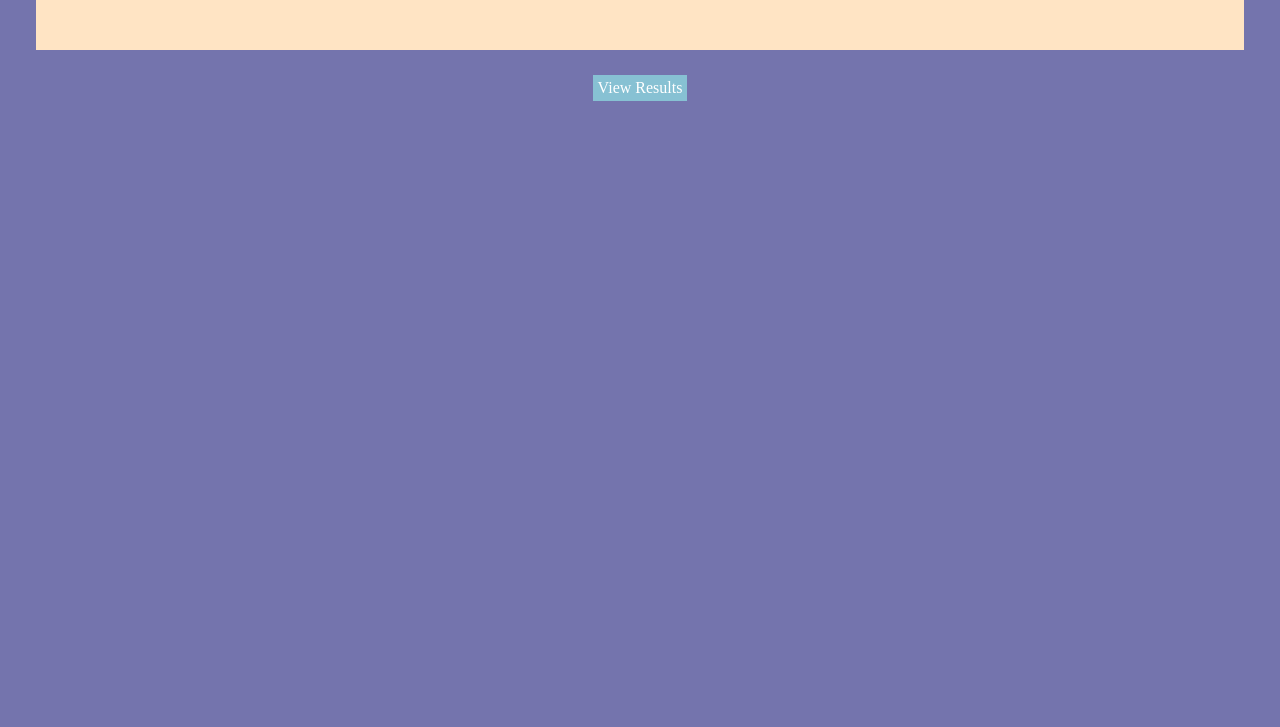
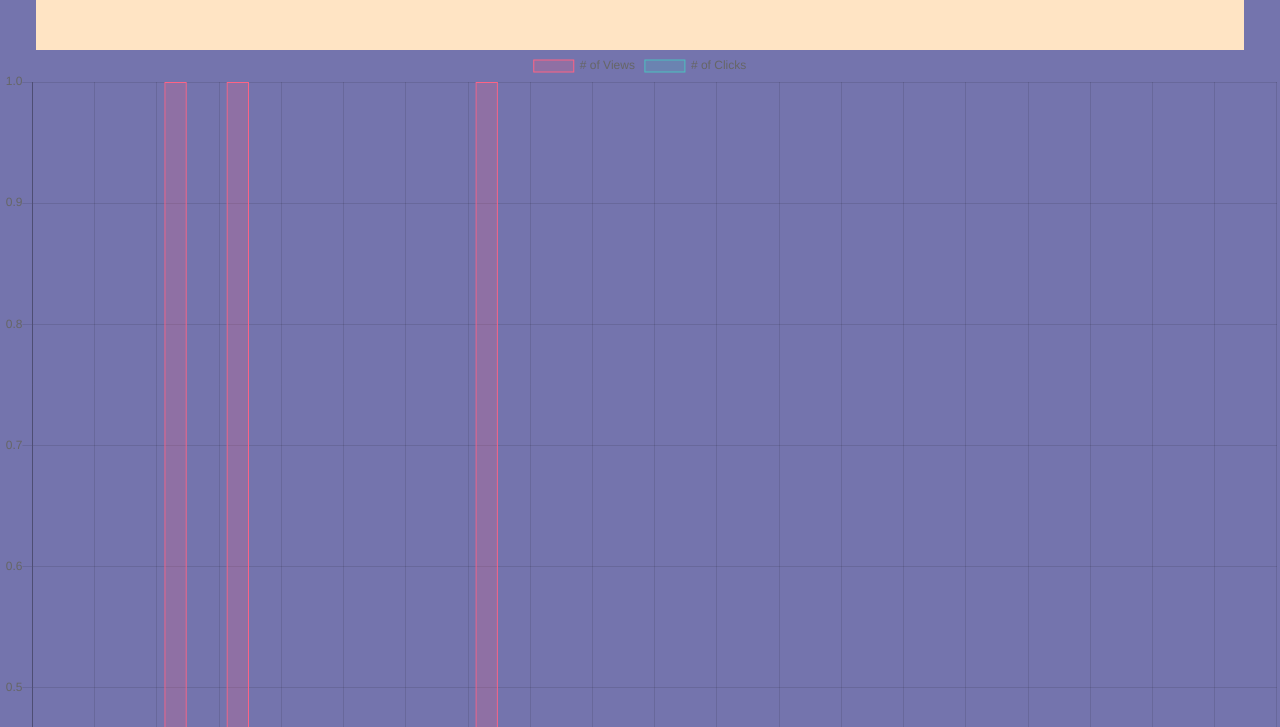
Before and after one commit to CoderMichelle/bus-mall, a plain HTML site: page index.html in a window 1280 px wide. Shown: the part 473-1200 px from the top of the page. Before the commit the page ends 800 px from the top, so only its background shows below. Drawn offline with nearby package versions, Linux system fonts and the light colour scheme.

Commit message:
worked on lab12

```diff
--- a/css/style.css
+++ b/css/style.css
@@ -56,3 +56,8 @@ ul {
   font-size: 20px;
   padding: 12px;
 }
+chart {
+  height: 450px;
+  width: 900px;
+  margin: auto;
+}
--- a/index.html
+++ b/index.html
@@ -1,9 +1,9 @@
 <!DOCTYPE html>
 
 <head>
+  <title>Bus Mall</title>
   <link rel="stylesheet" href="css/reset.css">
   <link rel="stylesheet" href="css/style.css">
-  <title>Document</title>
 </head>
 
 <body>
@@ -12,23 +12,17 @@
   </header>
   <main>
     <h3>Click on Your Favorite Product</h3>
-    <!-- <img id="image-one" src="img/bunny-goat.png" alt="some cute....." title="bunny-goat"> -->
     <section>
       <img>
       <img>
       <img>
     </section>
-    <div>View Results</div>
+    <section id="chart"></section>
+    <canvas id="productChart" width="400" height="400"></canvas>
+
     <ul></ul>
   </main>
-
-
-
-
-
-
-
-
+  <script src="https://cdn.jsdelivr.net/npm/chart.js@2.9.4/dist/Chart.min.js"></script>
   <script src="js/app.js"></script>
 </body>
 
--- a/js/app.js
+++ b/js/app.js
@@ -7,9 +7,10 @@ let clicksAllowed = 15;
 let imageLeft = document.querySelector('section img:first-child');
 let imageMiddle = document.querySelector('section img:nth-child(2)');
 let imageRight = document.querySelector('section img:nth-child(3)');
-
 let myContainer = document.querySelector('section');
 let myButton = document.querySelector('div');
+
+// Constructor
 
 function Product(name, fileExtension = 'jpg') {
   this.name = name;
@@ -64,15 +65,6 @@ function renderProducts() {
   helperRenderImages(imageMiddle, indexArray[1]);
   helperRenderImages(imageRight, indexArray[2]);
 
-
-  // image[i].src = allProducts[indexArray[i]].src;
-  // image[i].title = allProducts[indexArray[i]].name;
-  // allProducts[indexArray[i]].views++;
-
-  // imageTwo.src = allProducts[secondProductIndex].src;
-  // imageTwo.title = allProductProduc.name;
-  // allGoats[secondProductIndex].views++;
-
 }
 
 function helperRenderImages(imageSide, indexNumber) {
@@ -80,10 +72,6 @@ function helperRenderImages(imageSide, indexNumber) {
   imageSide.src = allProducts[indexNumber].src;
   imageSide.title = allProducts[indexNumber].name;
   allProducts[indexNumber].views++;
-
-  // imageTwo.src = allProducts[secondProductIndex].src;
-  // imageTwo.title = allProductProduc.name;
-  // allGoats[secondProductIndex].views++;
 
 }
 
@@ -117,15 +105,63 @@ function handleClick(event) {
   }
 }
 
-function handleButtonClick(event) {  //disable-eslint-line
+// function handleButtonClick(event) {  //disable-eslint-line
 
-  if (totalClicks === clicksAllowed) {
-    renderResults();
-  }
-  myButton.removeEventListener('click', handleButtonClick);
-}
+//   if (totalClicks === clicksAllowed) {
+//     renderResults();
+//   }
+//   myButton.removeEventListener
+//   renderProducts.('click', handleButtonClick);
+// }
 
 renderProducts();
+let productNames = [];
+let productViews = [];
+let productClicks = [];
+for (let i = 0; i < allProducts.length; i++) {
+  productNames.push(allProducts[i].name);
+  productViews.push(allProducts[i].views);
+  productClicks.push(allProducts[i].clicks);
+}
+console.log(productNames);
+console.log(productViews);
+console.log(productClicks);
+
+var chartObject = {
+  type: 'bar',
+  data: {
+    // labels: ['Red', 'Blue', 'Yellow', 'Green', 'Purple', 'Orange'],
+    labels: productNames,
+    datasets: [{
+      label: '# of Views',
+      data: productViews,
+      backgroundColor:
+        'rgba(255, 99, 132, 0.2)',
+      borderColor:
+        'rgba(255, 99, 132, 1)',
+      borderWidth: 1
+    },
+    {
+      label: '# of Clicks',
+      data: productClicks,
+      backgroundColor:
+        'rgba(75, 192, 192, 0.2)',
+      borderColor:
+        'rgba(75, 192, 192, 1)',
+      borderWidth: 1
+    }]
+  },
+  options: {
+    scales: {
+      yAxes: [{
+        ticks: {
+          beginAtZero: true
+        }
+      }]
+    }
+  }
+};
+let ctx = document.getElementById('productChart').getContext('2d');
+let myChart = new Chart(ctx, chartObject);
 
 myContainer.addEventListener('click', handleClick);
-myButton.addEventListener('click', handleButtonClick);
```
Also changed, not shown: 1 other file.
